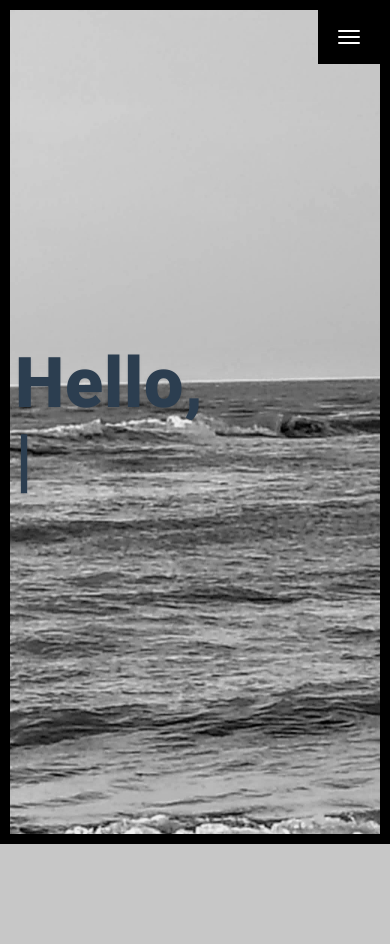
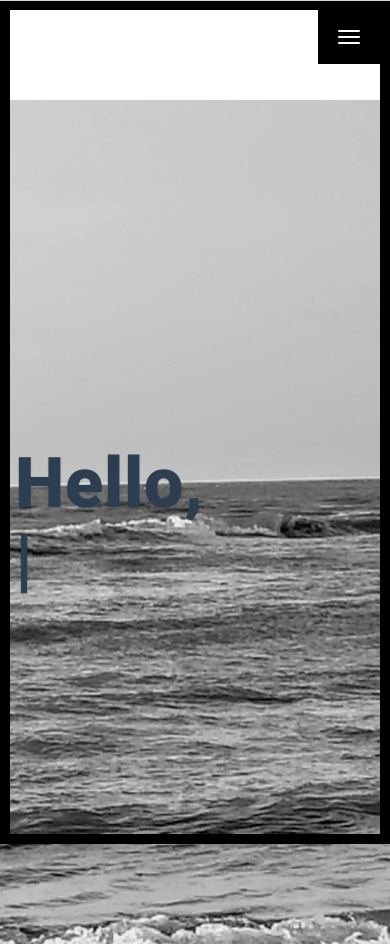
Before and after one commit to SiamSarker/portfo, a Flask app: page / in a window 390 px wide. Before the commit the page ends 844 px from the top, so only its background shows below. Run offline with Flask 2, Linux system fonts and the light colour scheme; some libraries are stand-ins or nearby versions.

Commit message:
Fix navigation overlap with content section header
NAVIGATION POSITIONING FIXES:
- Made navigation fixed position: position: fixed, top: 0
- Added z-index: 1000 to ensure navigation stays on top
- Added proper background: rgba(255, 255, 255, 0.95) with backdrop blur
- Added subtle box shadow and border for visual separation

CONTENT SPACING FIXES:
- Added body margin-top: 80px to prevent content overlap
- Ensured proper spacing between navigation and content sections
- Fixed section headers breaking with navigation issue

RESPONSIVE ADJUSTMENTS:
- Mobile (992px and below): margin-top: 120px for taller mobile nav
- Small mobile (768px and below): margin-top: 100px for compact nav
- Proper padding for navigation items on all screen sizes

VISUAL IMPROVEMENTS:
- Clean white navigation background with subtle transparency
- Backdrop blur effect for modern glass-morphism look
- Subtle shadow and border for better visual separation
- Consistent spacing across all device sizes

The navigation now properly stays at the top without overlapping content sections, and the '04 . Projects' header and other section headers are clearly visible below the navigation bar.

```diff
--- a/static/custom.css
+++ b/static/custom.css
@@ -1,12 +1,26 @@
 /* Custom Portfolio Styles */
 
-/* Navigation fixes */
+/* Navigation fixes - prevent overlap with content */
+.navbar {
+    position: fixed !important;
+    top: 0 !important;
+    left: 0 !important;
+    right: 0 !important;
+    z-index: 1000 !important;
+    background: rgba(255, 255, 255, 0.95) !important;
+    backdrop-filter: blur(10px) !important;
+    border-bottom: 1px solid rgba(0, 0, 0, 0.1) !important;
+    box-shadow: 0 2px 10px rgba(0, 0, 0, 0.1) !important;
+}
+
 .navbar-nav {
     display: flex;
     flex-wrap: nowrap;
     justify-content: center;
     align-items: center;
     width: 100%;
+    padding-top: 10px !important;
+    padding-bottom: 10px !important;
 }
 
 .navbar-nav li {
@@ -22,6 +36,11 @@
     white-space: nowrap;
     overflow: hidden;
     text-overflow: ellipsis;
+}
+
+/* Add top margin to body content to prevent overlap */
+body {
+    margin-top: 80px !important;
 }
 
 /* Responsive navigation */
@@ -55,11 +74,21 @@
         font-size: 16px !important;
         padding: 8px 0;
     }
+
+    /* Adjust body margin for mobile navigation */
+    body {
+        margin-top: 120px !important;
+    }
 }
 
 @media (max-width: 768px) {
     .navbar-nav li a p {
         font-size: 14px !important;
+    }
+
+    /* Adjust body margin for smaller mobile screens */
+    body {
+        margin-top: 100px !important;
     }
 }
 
```
